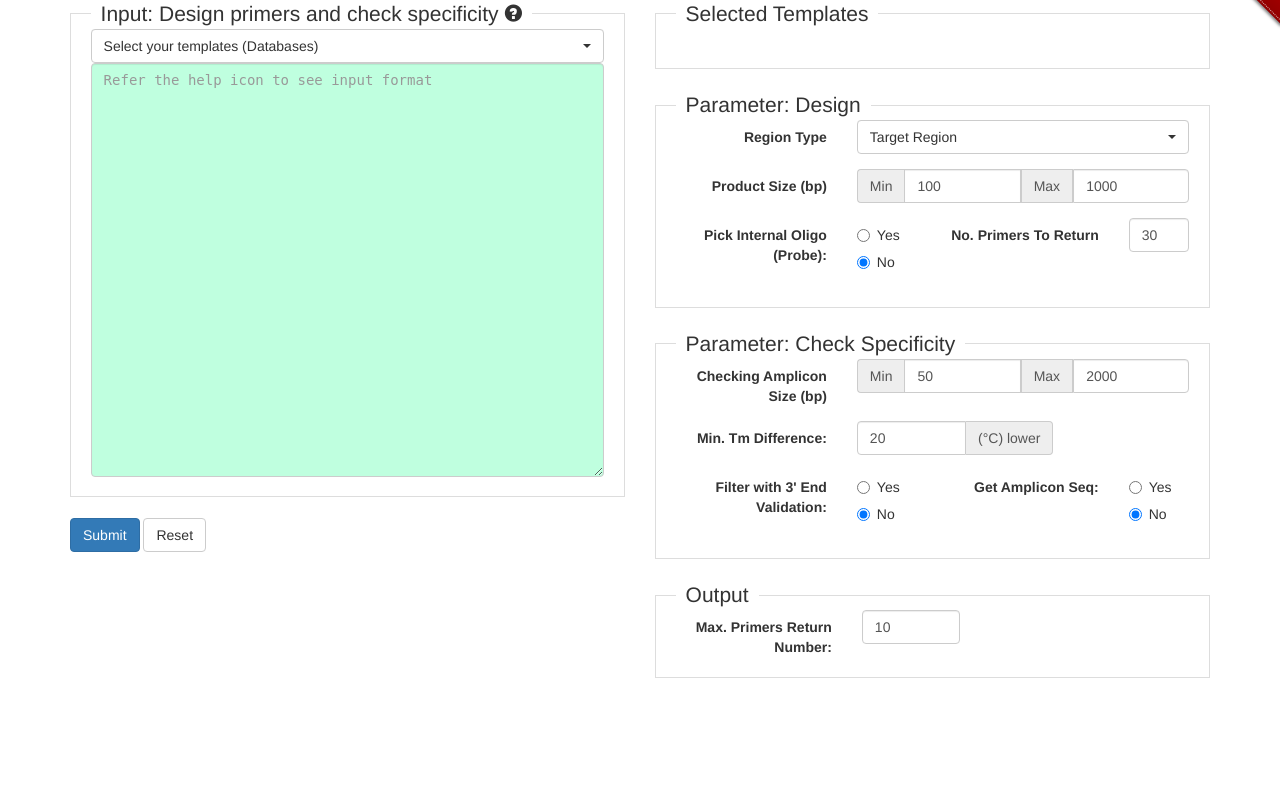
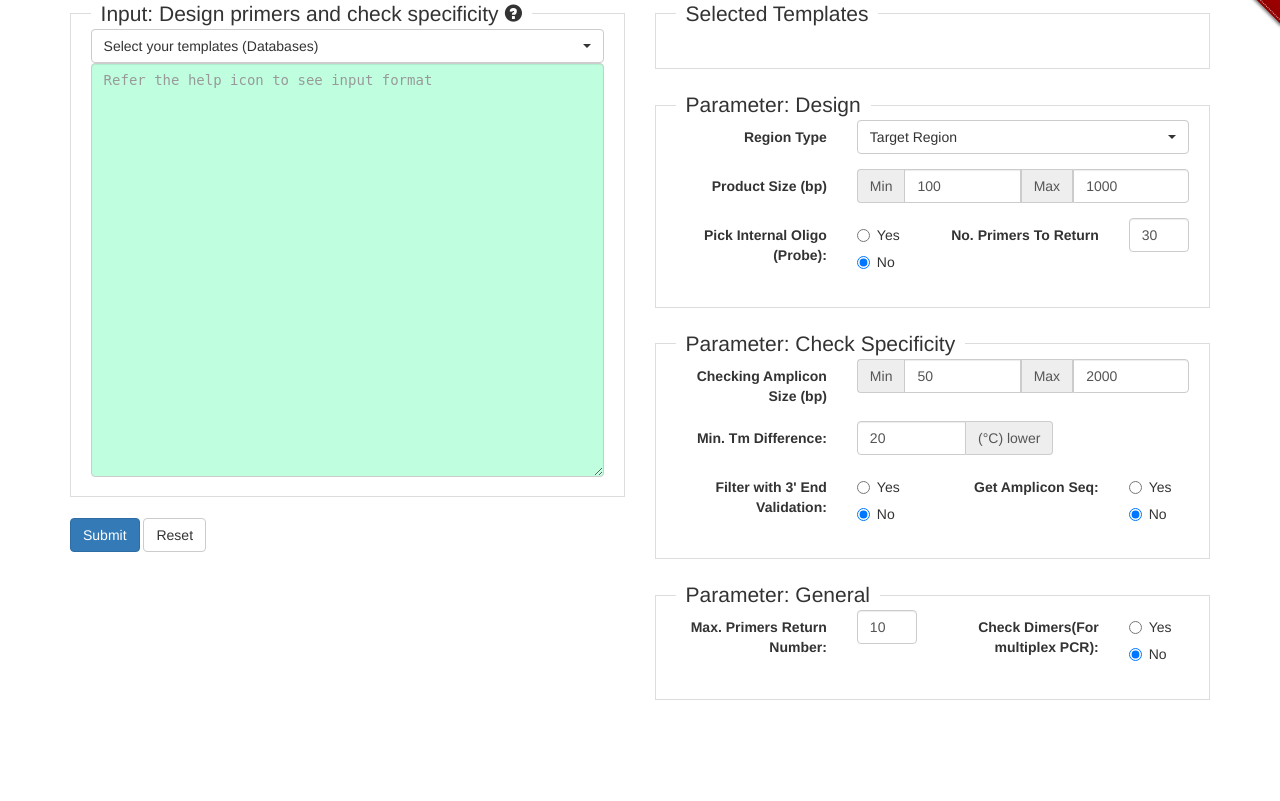
Before and after one commit to billzt/PrimerServer2, a Flask app: page / in a window 1280 px wide. Shown: the part 113-914 px from the top of the page. Before the commit the page ends 791 px from the top, so only its background shows below. Run offline with Flask 2, Linux system fonts and the light colour scheme; some libraries are stand-ins or nearby versions.

Commit message:
Multiplex PCR in web UI

```diff
--- a/primerserver2/cmd/primertool.py
+++ b/primerserver2/cmd/primertool.py
@@ -173,7 +173,7 @@ def run(args):
     ###################  Output  ###########################
     region_type = args.type if 'type' in args else 'NA'
     output_fh = args.out if args.out is not None else sys.stdout
-    print(json.dumps({'meta':{'mode':args.run_mode, 'dbs':dbs, 'region_type': region_type}, \
+    print(json.dumps({'meta':{'mode':args.run_mode, 'dbs':dbs, 'region_type': region_type, 'check_multiplex':args.check_multiplex}, \
         'primers':primers, 'dimers':dimers}, indent=4), file=output_fh)
 
     if args.tsv is not None:
--- a/primerserver2/web/static/js/generate_html_result.js
+++ b/primerserver2/web/static/js/generate_html_result.js
@@ -203,3 +203,37 @@ function generate_html_result(selected_dbs, db_name_change, data, visualize_mode
         }
     }
 }
+
+function generate_dimer_result(data){
+    $('#dimers-result tbody').html('');
+    $('#dimers-result').next('.alert-danger,.alert-success').remove();
+    if ('error' in data) {
+        $('#dimers-result').after($('#primers-result-template-error').html());
+        $('#dimers-result').next('.alert-danger').append('<p>ERROR: '+data['error']+'</p>');
+        return
+    }
+    if (jQuery.isEmptyObject(data)==true) {
+        $('#dimers-result').after($('#primers-result-template-error').html());
+        $('#dimers-result').next('.alert-danger').append('<p>No dimers detected. All primers can be used for multiplex PCR &hearts;</p>')
+            .removeClass('alert-danger').addClass('alert-success');
+        return
+    }
+    for (site_1 in data) {
+        for (primer_1 in data[site_1]) {
+            for (site_2 in data[site_1][primer_1]) {
+                for (primer_2 in data[site_1][primer_1][site_2]) {
+                    dimer = data[site_1][primer_1][site_2][primer_2]
+                    $('#dimers-result tbody').append('<tr>'
+                        +'<td>'+site_1+'</td>'
+                        +'<td>'+primer_1+'</td>'
+                        +'<td><span class="monospace-style">'+dimer['seq_1']+'</span></td>'
+                        +'<td>'+site_2+'</td>'
+                        +'<td>'+primer_2+'</td>'
+                        +'<td><span class="monospace-style">'+dimer['seq_2']+'</span></td>'
+                        +'<td>'+dimer['Tm']+'</td>'
+                        +'</tr>')
+                }
+            }
+        }
+    }
+}
--- a/primerserver2/web/static/js/primer.js
+++ b/primerserver2/web/static/js/primer.js
@@ -163,6 +163,14 @@ function visualize(json_data) {
 
     // valid results
     generate_html_result(selected_dbs, db_name_change, primer_data, visualize_mode);
+    if (result_data['meta']['check_multiplex']==false) {
+        $('#dimers-result').next('.alert-danger').remove();
+        $('#dimers-result').addClass('hidden');
+    }
+    else {
+        generate_dimer_result(result_data['dimers']);
+        $('#dimers-result').removeClass('hidden');
+    }
     if (visualize_mode=='full') {
         GenerateGraph($('#site-1'), region_type, true);
         $('#primers-result .collapse').on('shown.bs.collapse', function () {
--- a/primerserver2/web/templates/index.html
+++ b/primerserver2/web/templates/index.html
@@ -201,11 +201,22 @@
                             </div>
                         </fieldset>
                         <fieldset>
-                            <legend>Output</legend>
-                            <label class="col-sm-4 control-label">Max. Primers Return Number:</label>
-                            <div class="col-sm-3">
-                                <input type="text" name="retain" value="10"
-                                class="form-control save-input validate[required, custom[integer], min[1], max[1000]]" />
+                            <legend>Parameter: General</legend>
+                            <div class="form-group">
+                                <label class="col-sm-4 control-label">Max. Primers Return Number:</label>
+                                <div class="col-sm-2">
+                                    <input type="text" name="retain" value="10"
+                                    class="form-control save-input validate[required, custom[integer], min[1], max[1000]]" />
+                                </div>
+                                <label class="col-sm-4 control-label">Check Dimers(For multiplex PCR):</label>
+                                <div class="col-sm-2">
+                                    <div class="radio">
+                                        <label><input type="radio" name="multiplex" id="multiplex_1" value=1 />Yes</label>
+                                    </div>
+                                    <div class="radio">
+                                        <label><input type="radio" name="multiplex" id="multiplex_0" value=0 checked />No</label>
+                                    </div>
+                                </div>
                             </div>
                         </fieldset>
                     </div>
@@ -238,6 +249,23 @@
                         </small>
                     </h2>
                     <div class="panel-group" id="primers-result" role="tablist"></div>
+                    <div class="table-responsive hidden"  id="dimers-result">
+                        <h3>Dimers</h3>
+                        <table class="table table-striped">
+                            <thead>
+                                <tr>
+                                    <th>Site 1</th>
+                                    <th>Primer 1</th>
+                                    <th>Seq 1</th>
+                                    <th>Site 2</th>
+                                    <th>Primer 2</th>
+                                    <th>Seq 2</th>
+                                    <th>Tm (&deg;C)</th>
+                                </tr>
+                            </thead>
+                            <tbody></tbody>
+                        </table>
+                    </div>
                 </div>
                 <div id="test"></div>
             </div>
@@ -293,7 +321,7 @@
                                     <th>Sequence (5' -&gt; 3')</th>
                                     <th>Length</th>
                                     <th>Position</th>
-                                    <th>Tm(°C)</th>
+                                    <th>Tm(&deg;C)</th>
                                     <th>GC(%)</th>
                                 </tr>
                             </thead>
```
Also changed, not shown: primerserver2/web/run.py (+10 -3 lines).
